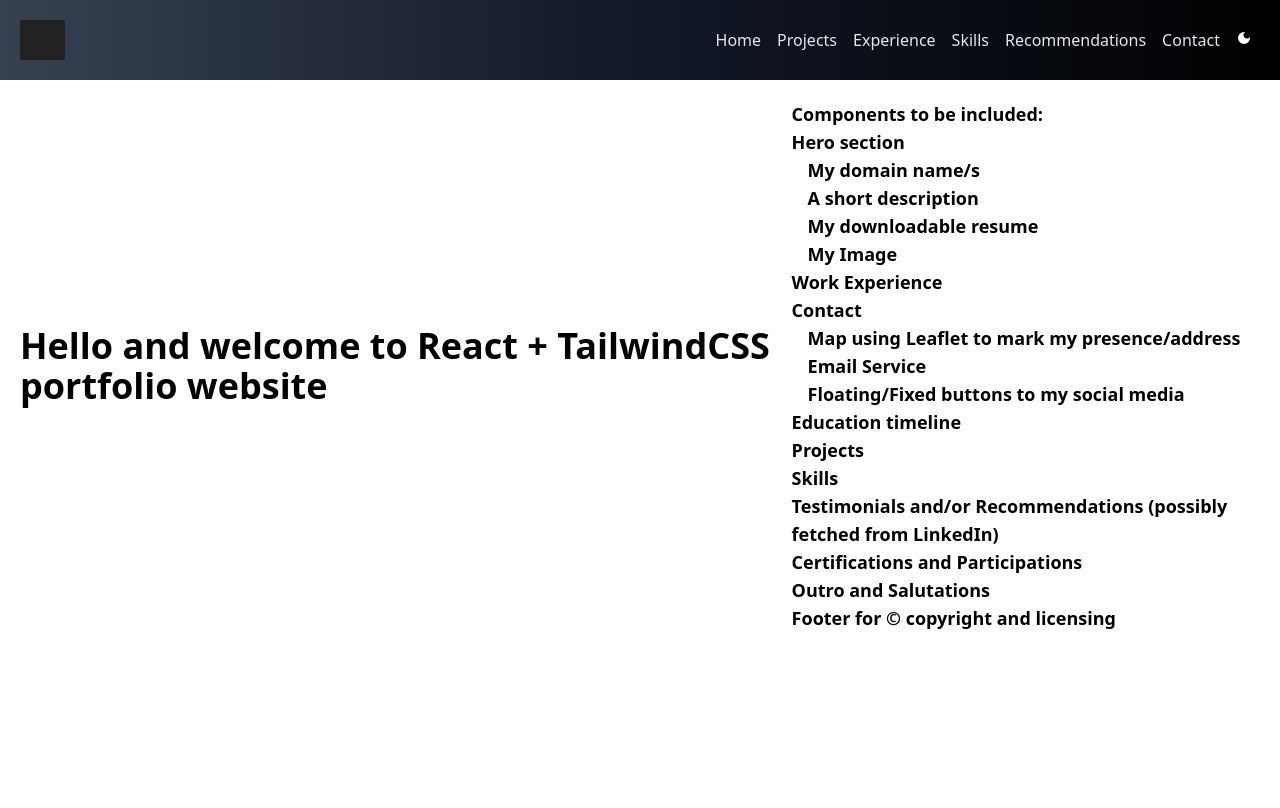
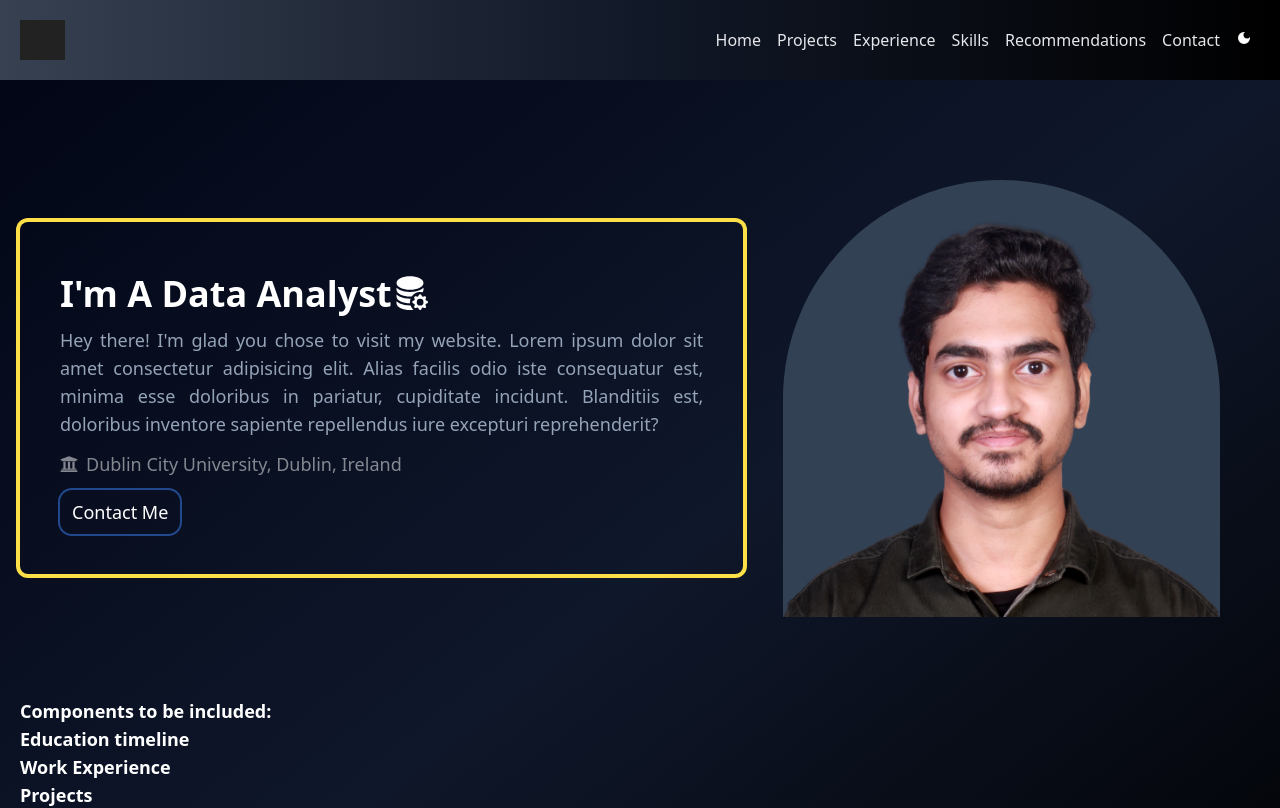
Before and after one commit to kadulkaryash71/Portfolio-Website, a React (Create React App) app: page / in a window 1280 px wide. Shown: the top 808 px of the page. Built offline with nearby package versions, Linux system fonts and the light colour scheme; the HTML template or start-up script is replaced by a standard one.

Commit message:
Hero section completed

```diff
--- a/src/App.jsx
+++ b/src/App.jsx
@@ -1,4 +1,5 @@
 import Navbar from "./components/Navbar";
+import Hero from "./components/Hero";
 
 function App() {
 	return (
@@ -6,20 +7,16 @@ function App() {
 			<header className="App-header">
 				<Navbar />
 			</header>
-			<main className="text-lg p-5 flex h-full justify-evenly items-center">
-				<h1 className="text-4xl font-bold">Hello and welcome to React + TailwindCSS portfolio website</h1>
+			<main className="text-lg p-5 h-full justify-evenly items-center bg-gradient-to-br from-slate-950 via-slate-900 to-black text-white">
+				<Hero />
 				<ul className="list-inside">
 					<p className="font-bold">Components to be included:</p>
-					<li className="font-semibold">
-						Hero section
-						<ul className="list-inside indent-4">
-							<li>My domain name/s</li>
-							<li>A short description</li>
-							<li>My downloadable resume</li>
-							<li>My Image</li>
-						</ul>
-					</li>
+					<li className="font-semibold">Education timeline</li>
 					<li className="font-semibold">Work Experience</li>
+					<li id="projects" className="font-semibold">Projects</li>
+					<li id="skills" className="font-semibold">Skills</li>
+					<li id="recommendations" className="font-semibold">Testimonials and/or Recommendations (possibly fetched from LinkedIn)</li>
+					<li className="font-semibold">Certifications and Participations</li>
 					<li id="contact" className="font-semibold">
 						Contact
 						<ul className="indent-4">
@@ -28,11 +25,6 @@ function App() {
 							<li>Floating/Fixed buttons to my social media</li>
 						</ul>
 					</li>
-					<li className="font-semibold">Education timeline</li>
-					<li id="projects" className="font-semibold">Projects</li>
-					<li id="skills" className="font-semibold">Skills</li>
-					<li id="recommendations" className="font-semibold">Testimonials and/or Recommendations (possibly fetched from LinkedIn)</li>
-					<li className="font-semibold">Certifications and Participations</li>
 					<li className="font-semibold">Outro and Salutations</li>
 					<li className="font-semibold">Footer for &copy; copyright and licensing</li>
 				</ul>
--- /dev/null
+++ b/src/components/Hero.jsx
@@ -0,0 +1,37 @@
+import HeroImage from "../assets/images/hero-img.png"
+import { BiSolidMapPin } from "react-icons/bi"
+import { BsClipboard2DataFill, BsDatabaseFillGear } from "react-icons/bs"
+
+import { FaUniversity } from "react-icons/fa"
+
+const Hero = () => {
+    return (
+        <div className="hero-container my-10 md:flex flex-grow-1 justify-center items-center w-full md:justify-between">
+            <div className="left p-10 md:w-7/12 ring-yellow-300 md:ring-dashed md:ring-4 rounded-lg">
+                <h1 className="my-3 flex text-4xl capitalize font-bold">
+                    I'm a Data Analyst <span className="hidden md:block"><BsDatabaseFillGear /></span>
+                </h1>
+                <p className="my-3 w-lg text-justify min-w-fit text-slate-400 hover:text-slate-100 cursor-pointer transition-colors duration-300">
+                    Hey there! I'm glad you chose to visit my website. Lorem ipsum dolor sit amet consectetur adipisicing elit. Alias facilis odio iste consequatur est, minima esse doloribus in pariatur, cupiditate incidunt. Blanditiis est, doloribus inventore sapiente repellendus iure excepturi reprehenderit?
+                </p>
+                <div className="my-3 location flex items-center text-white text-opacity-50 cursor-pointer">
+                    <span className="location-icon mr-2">
+                        <FaUniversity />
+                    </span>
+                    <p className="location-text">
+                        Dublin City University, Dublin, Ireland
+                    </p>
+                </div>
+                <button className="px-3 py-2 ring-2 hover:ring-slate-200 rounded-xl hover:bg-gradient-to-l hover:from-cyan-950 hover:to-slate-900 hover:ring-2 transition-all duration-300">Contact Me</button>
+            </div>
+            <div className="right p-10 md:w-5/12">
+                <div className="img-bg-box bg-slate-700 rounded-t-full h-full">
+                    <img className="img w-full" src={HeroImage} alt="" />
+                </div>
+            </div>
+        </div>
+
+    )
+}
+
+export default Hero
```
Also changed, not shown: src/assets/images/hero-img.png (added).
